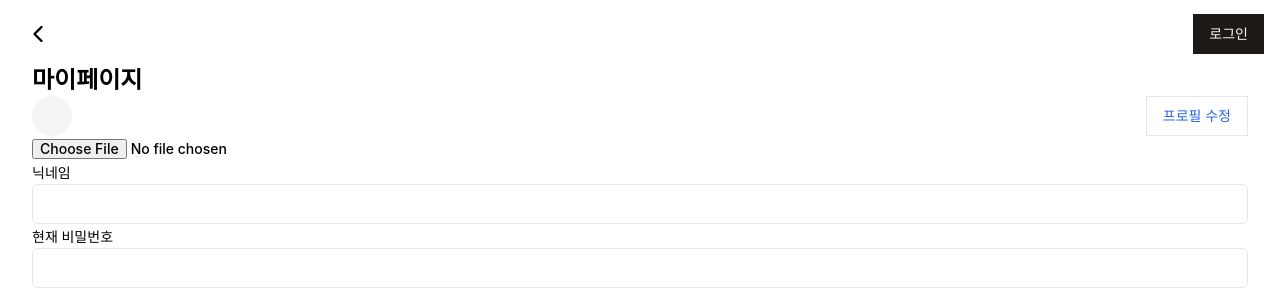
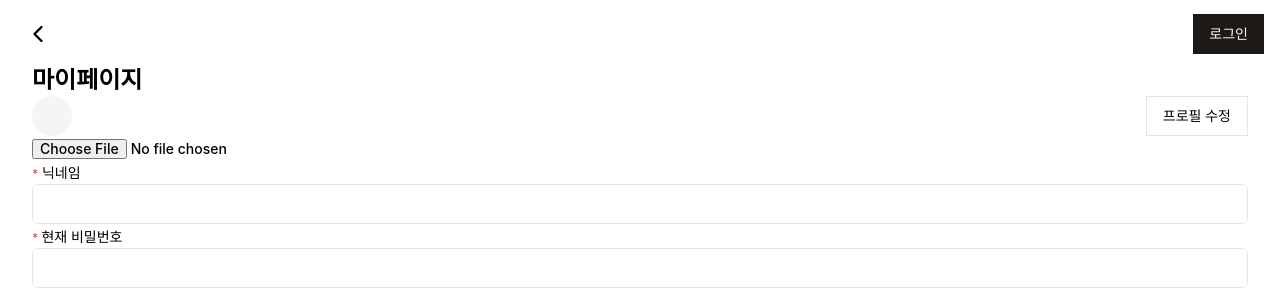
Before and after one commit to minsuje/grabit, a React (Vite) app in the folder client/: page /1/mypageedit in a window 1280 px wide. Shown: the top 292 px of the page. Built offline with nearby package versions, Linux system fonts and the light colour scheme; no server answers; sample sign-in values are in the browser's storage; a web font is replaced by a local one.

Commit message:
mypage fix

```diff
--- a/client/src/page/challenge/Main.tsx
+++ b/client/src/page/challenge/Main.tsx
@@ -149,7 +149,7 @@ export default function Main() {
         <Link to="/challengeEdit/1">
           <Button>1번 챌린지 수정</Button>
         </Link>
-        <Link to="/mypage/32">
+        <Link to="/mypage/2">
           <Button>마이페이지 </Button>
         </Link>
       </div>
--- a/client/src/page/myPage/MyPage.tsx
+++ b/client/src/page/myPage/MyPage.tsx
@@ -48,8 +48,7 @@ export default function MyPage() {
       .catch((error) => {
         console.error('이미지 불러오기 axios 오류', error);
       });
-  }, [id, proFileImg]);
-
+  }, [proFileImg]);
 
   useEffect(() => {
     // 챌린지 테이블 요청
@@ -104,21 +103,16 @@ export default function MyPage() {
     <div className="">
       <h1>마이페이지</h1>
 
-      <div className="flex justify-between">
-        <img src={proFileImg} alt="" />
-
       <Avatar>
         <AvatarImage src={proFileImg} />
         <AvatarFallback></AvatarFallback>
       </Avatar>
 
       <Link to={`/${userid_num}/mypageedit`}>
-
         <Button type="submit" variant="outline">
           프로필 수정
         </Button>
       </Link>
-      </div>
 
       <div>
         <p>{nickName}</p>
--- a/client/src/page/myPage/MyPageEdit.tsx
+++ b/client/src/page/myPage/MyPageEdit.tsx
@@ -11,6 +11,7 @@ import { useNavigate, useParams, Link } from 'react-router-dom';
 import axios, { privateApi } from '@/api/axios';
 import { useEffect, useState } from 'react';
 import { Value } from '@radix-ui/react-select';
+import { setNickname } from '@/store/loginSlice';
 
 export default function MyPageEdit() {
   const [nickName, setNickName] = useState<string>('');
@@ -34,7 +35,7 @@ export default function MyPageEdit() {
     .object({
       nickname: yup
         .string()
-        .required('* 닉네임은 필수입니다.')
+        .required('닉네임은 필수입니다.')
         .min(2, '닉네임은 2글자 이상 10글자 이하로 작성해주세요.')
         .max(10, '닉네임은 2글자 이상 10글자 이하로 작성해주세요.')
         .matches(/^[A-Za-z0-9가-힣]{2,12}$/, '닉네임은 영어, 한글, 포함하여 작성해주세요.'),
@@ -77,6 +78,9 @@ export default function MyPageEdit() {
         headers: {
           'Content-Type': file?.type,
         },
+      }).then((res) => {
+        console.log(res);
+        Navigate(`/myPage/${userid_num}`);
       });
     });
   };
@@ -86,7 +90,9 @@ export default function MyPageEdit() {
     privateApi
       .get(`http://localhost:3000/myPage`)
       .then((response) => {
-        setProFileImg(response.data);
+        console.log('>>>>', response.data.userInfo[0].nickname);
+        setNickName(response.data.userInfo[0].nickname);
+        setProFileImg(response.data.file);
       })
       .catch((error) => {
         console.error('이미지 불러오기 axios 오류', error);
@@ -97,7 +103,7 @@ export default function MyPageEdit() {
     setNickName(e.target.value);
   };
 
-  console.log('프로필 이미지>>>>>>??이거임?', proFileImg.file);
+  console.log('프로필 이미지>>>>>>??이거임?', proFileImg);
   return (
     <div>
       {/* <input type="file" onChange={handleChange} />
@@ -109,14 +115,11 @@ export default function MyPageEdit() {
         <h1>마이페이지</h1>
         <div className="flex justify-between">
           <Avatar>
-            <AvatarImage src={proFileImg?.file ? proFileImg.file : undefined} />
+            <AvatarImage src={proFileImg} />
             <AvatarFallback></AvatarFallback>
           </Avatar>
-          <Link to="http://localhost:3000/myPage">
-            <Button type="submit" variant="outline">
-              프로필 수정
-            </Button>
-          </Link>
+
+          <Button variant="outline">프로필 수정</Button>
         </div>
         <Label htmlFor="profile">
           <input
@@ -132,12 +135,17 @@ export default function MyPageEdit() {
           />
         </Label>
         <div>
-          <Label htmlFor="nickname">닉네임</Label>
-          <Input id="nickname" {...register('nickname')} onChange={handleNickNameChange} />
+          <Label htmlFor="nickname">
+            <span className="text-xs text-red-500">*</span> 닉네임
+          </Label>
+          <Input id="nickname" {...register('nickname')} onChange={handleNickNameChange} value={nickName} />
           {errors.nickname && <p className="text-xs text-red-500">{errors.nickname.message}</p>}
         </div>
         <div>
-          <Label htmlFor="password">현재 비밀번호</Label>
+          <Label htmlFor="password">
+            <span className="text-xs text-red-500">* </span>
+            현재 비밀번호
+          </Label>
           <Input id="password" type="password" {...register('password')} />
           {errors.password && <p className="text-xs text-red-500">{errors.password.message}</p>}
           {passwordErr && <p className="text-xs text-red-500">{passwordErr}</p>}
```
Lines whose indentation alone changed are shown as unchanged.
